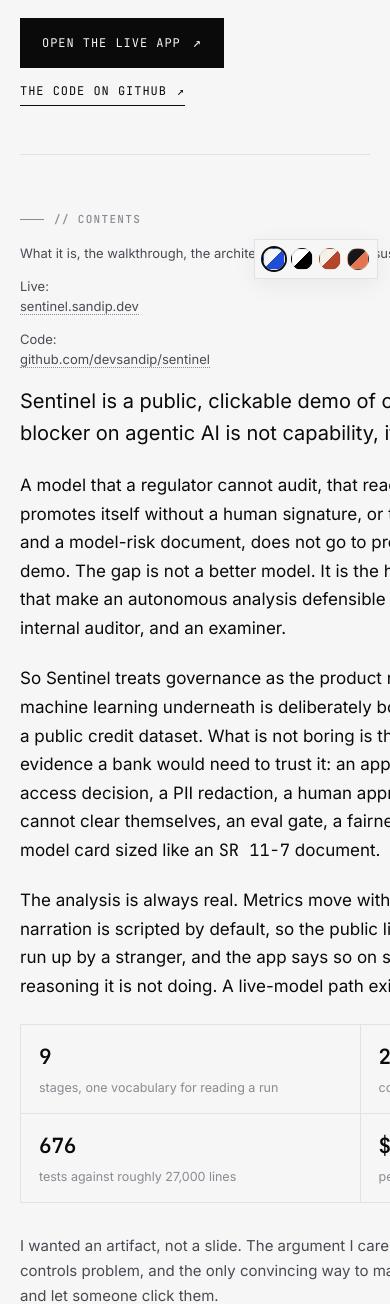
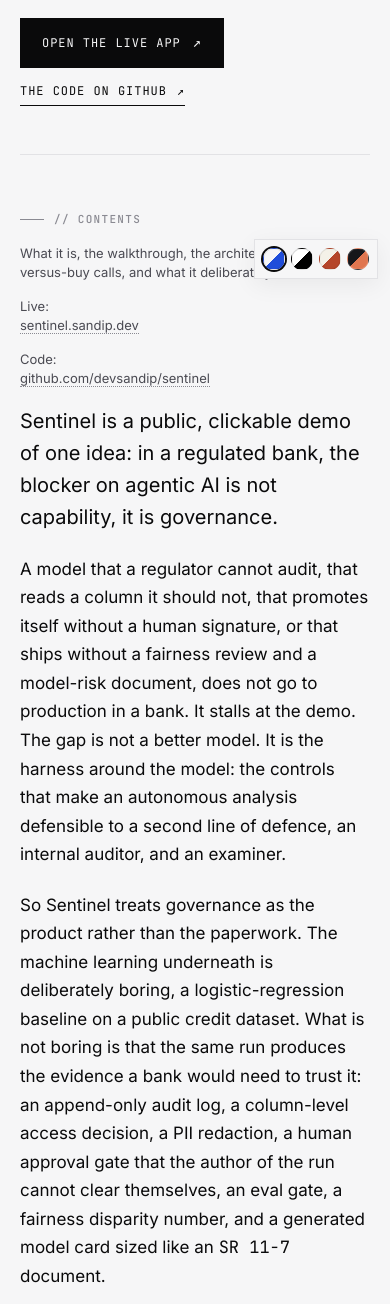
Before and after one commit to devsandip/sandip.dev, a PHP site: page /portfolio/Sentinel/ in a window 390 px wide; the page is wider, and only the part inside the window is pictured. Shown: the part 553-1857 px from the top of that part. Run offline with PHP 8.4, Linux system fonts and the light colour scheme.

Commit message:
portfolio: stop the Sentinel article grid blowing out on mobile
The shared 880px rule collapses .article to `1fr`, which is
minmax(auto, 1fr). The auto floor held the track open to the widest
child's min-content, so the 900px diagram and the build versus buy
tables pushed the column to 680px inside a 335px container and the
page scrolled sideways.

minmax(0, 1fr) drops the floor. The prose column now tracks the
viewport at 375px and .sn-frame and .table-wrap scroll internally,
which is what they were built to do. Desktop full-bleed is unchanged.

Co-Authored-By: Claude Opus 4.8 <noreply@anthropic.com>

```diff
--- a/portfolio/Sentinel/sentinel.css
+++ b/portfolio/Sentinel/sentinel.css
@@ -1119,3 +1119,16 @@ figure.sn-figure.sn-bleed {
 }
 .sn-limits ul li { font-size: 15px; color: var(--ink-soft); }
 .sn-limits ul li::before { background: var(--ink-softer); top: 10px; }
+
+/* ─── Column blowout at the mobile breakpoint ─────────────────────
+   The shared rule collapses .article to `1fr`, which is minmax(auto, 1fr):
+   the auto floor holds the track open to the widest child's min-content.
+   LudLLM has nothing wide enough for that to show. Sentinel does: the
+   900px diagram and the build-versus-buy tables. The track was resolving
+   to 680px inside a 335px container and pushing the page into horizontal
+   overflow instead of letting those children scroll inside their own boxes.
+   minmax(0, 1fr) drops the floor so the column tracks the viewport and
+   .sn-frame / .table-wrap scroll internally, which is what they are for. */
+@media (max-width: 880px) {
+  .article { grid-template-columns: minmax(0, 1fr); }
+}
```
